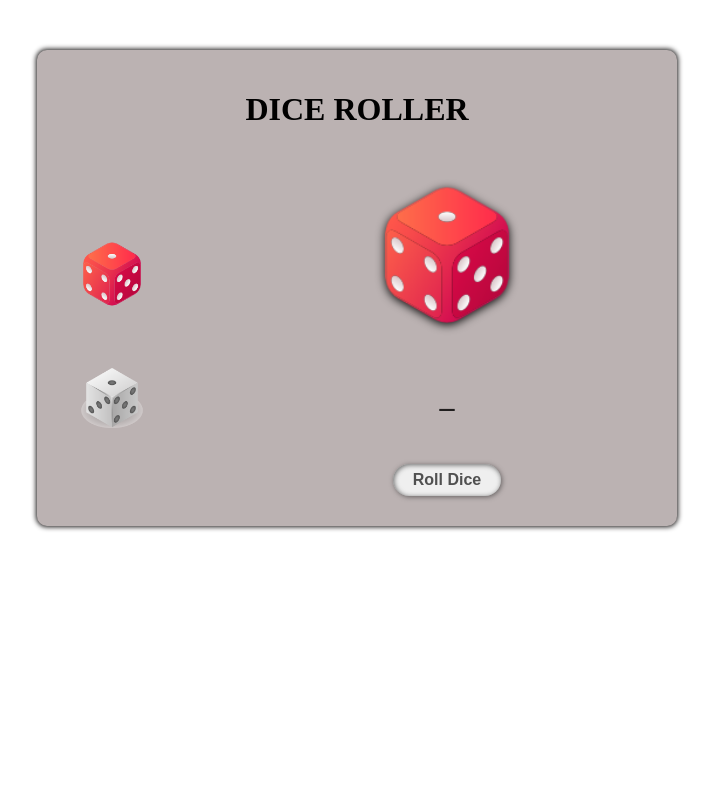
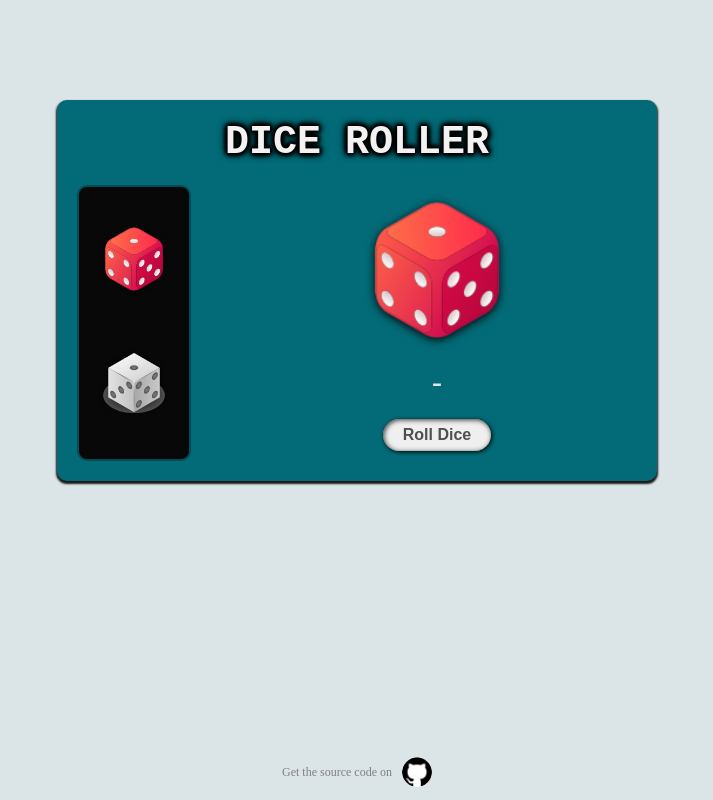
Before and after one commit to ravikanttarare95/dice-roller, a plain HTML site: page index.html in a window 1280 px wide. Shown: the whole page, without its empty margins (283-996 px from the left). Drawn offline with Linux system fonts and the light colour scheme.

Commit message:
Modification

```diff
--- a/index.html
+++ b/index.html
@@ -14,17 +14,20 @@
         <h1>DICE ROLLER</h1>
         <div class="game-container">
             <div class="choose-dice">
-                <div><img src="./images/dice-1-red.png" alt="Red Dice" class="dice-img-left"></div>
-                <div><img src="./images/dice-1-silver.png" alt="Silver Dice" class="dice-img-left"></div>
+                <div><img src="./images/dice-1-red.png" alt="Red Dice" class="dice-img-left" onclick="chooseRed()"></div>
+                <div><img src="./images/dice-1-silver.png" alt="Silver Dice" class="dice-img-left" onclick="chooseSilver()"></div>
             </div>
 
             <div class="dice-container">
                 <img src="./images/dice-1-red.png" alt="Dice" id="main-dice" class="dice-img">
-                <p id="score">_</p>
+                <p id="score">-</p>
                 <button class="btn" onclick="playGame()">Roll Dice</button>
             </div>
         </div>
 
+    </div>
+    <div class="footer-container">
+        Get the source code on <a href="https://github.com/ravikanttarare95/dice-roller" target="_blank"><img class="github-icon" src="./images/github.png" alt="GitHub Icon"></a>
     </div>
 
     <script src="script.js"></script>
--- a/script.js
+++ b/script.js
@@ -1,3 +1,14 @@
+const mainDice = document.getElementById("main-dice");
+const gameScore = document.getElementById("score");
+// function chooseRed() {
+//   mainDice.src = "./images/dice-1-red.png";
+//   gameScore.innerText = "-";
+// }
+// function chooseSilver() {
+//   mainDice.src = "./images/dice-1-silver.png";
+//   gameScore.innerText = "-";
+// }
+
 function playGame() {
   const mainDice = document.getElementById("main-dice");
   const gameScore = document.getElementById("score");
@@ -8,6 +19,7 @@ function playGame() {
   }, 500); // Duration of the animation in milliseconds
 
   const randomNumber = Math.floor(Math.random() * 6) + 1;
+  //   if (mainDice.includes("red.png")) {
   switch (randomNumber) {
     case 1:
       mainDice.src = "./images/dice-1-red.png";
@@ -52,4 +64,51 @@ function playGame() {
       }, 500);
       break;
   }
+  //   } else if (mainDice.includes("silver.png")) {
+  //     const randomNumber = Math.floor(Math.random() * 6) + 1;
+  //     switch (randomNumber) {
+  //       case 1:
+  //         mainDice.src = "./images/dice-1-silver.png";
+  //         setTimeout(() => {
+  //           gameScore.innerText = "1";
+  //         }, 500);
+  //         //   gameScore.innerText = "1";
+  //         break;
+  //       case 2:
+  //         mainDice.src = "./images/dice-2-silver.png";
+  //         //   gameScore.innerText = "2";
+  //         setTimeout(() => {
+  //           gameScore.innerText = "2";
+  //         }, 500);
+  //         break;
+  //       case 3:
+  //         mainDice.src = "./images/dice-3-silver.png";
+  //         //   gameScore.innerText = "3";
+  //         setTimeout(() => {
+  //           gameScore.innerText = "3";
+  //         }, 500);
+  //         break;
+  //       case 4:
+  //         mainDice.src = "./images/dice-4-silver.png";
+  //         //   gameScore.innerText = "4";
+  //         setTimeout(() => {
+  //           gameScore.innerText = "4";
+  //         }, 500);
+  //         break;
+  //       case 5:
+  //         mainDice.src = "./images/dice-5-silver.png";
+  //         //   gameScore.innerText = "5";
+  //         setTimeout(() => {
+  //           gameScore.innerText = "5";
+  //         }, 500);
+  //         break;
+  //       case 6:
+  //         mainDice.src = "./images/dice-6-silver.png";
+  //         //   gameScore.innerText = "6";
+  //         setTimeout(() => {
+  //           gameScore.innerText = "6";
+  //         }, 500);
+  //         break;
+  //     }
+  //   }
 }
--- a/style.css
+++ b/style.css
@@ -1,3 +1,12 @@
+* {
+  margin: 0;
+  padding: 0;
+  box-sizing: border-box;
+}
+body {
+  background: #dbe4e6;
+}
+
 .main-container {
   max-width: 600px;
   display: flex;
@@ -5,10 +14,19 @@
   gap: 20px;
   align-items: center;
   padding: 20px;
-  margin: 50px auto;
+  margin: 100px auto;
   border-radius: 10px;
-  background: #bbb2b2;
-  box-shadow: 0 0 5px 1px #1a1818;
+  background: #036b77;
+  box-shadow: 0 2px 2px 1px #1a1818;
+}
+
+h1 {
+  font-size: 40px;
+  color: #f2f2f2;
+  text-align: center;
+  font-family: "Courier New", Courier, monospace;
+  text-shadow: 0 0 5px #000, 0 0 5px #000, 0 0 5px #000, 0 0 5px #000,
+    0 0 5px #000, 0 0 10px #000, 0 0 5px #000, 0 0 10px #000;
 }
 
 .btn {
@@ -20,7 +38,7 @@
   font-size: 16px;
   font-weight: bold;
   transition: all 0.3s ease;
-  box-shadow: inset 1px 1px 5px #666, 1px 1px 5px #666262;
+  box-shadow: inset 1px 1px 5px #363636, 1px 1px 4px #000;
 }
 
 .btn:active {
@@ -40,13 +58,17 @@
   flex-direction: column;
   justify-content: center;
   align-items: center;
-  margin: 0 20px;
   gap: 50px;
+  border: #064c54 solid 2px;
+  background: #080808;
+  border-radius: 10px;
+  padding: 20px;
 }
 
 .dice-img-left {
   width: 70px;
   height: 70px;
+  filter: drop-shadow(0 0 2px #000);
 }
 
 .dice-container {
@@ -110,5 +132,29 @@
 #score {
   font-size: 30px;
   font-weight: bold;
-  color: #201e1e;
+  color: #e3e3e3;
 }
+
+.footer-container {
+  display: flex;
+  justify-content: center;
+  align-items: center;
+  padding: 3px 0;
+  font-size: 12px;
+  color: grey;
+  /* background: #000; */
+  position: fixed;
+  bottom: 10px;
+  right: 0;
+  left: 0;
+}
+
+.github-icon {
+  display: block;
+  width: 30px;
+  height: 30px;
+  margin-left: 10px;
+  cursor: pointer;
+  background-color: #fff;
+  border-radius: 50%;
+}
```
Also changed, not shown: images/github.png (added).
